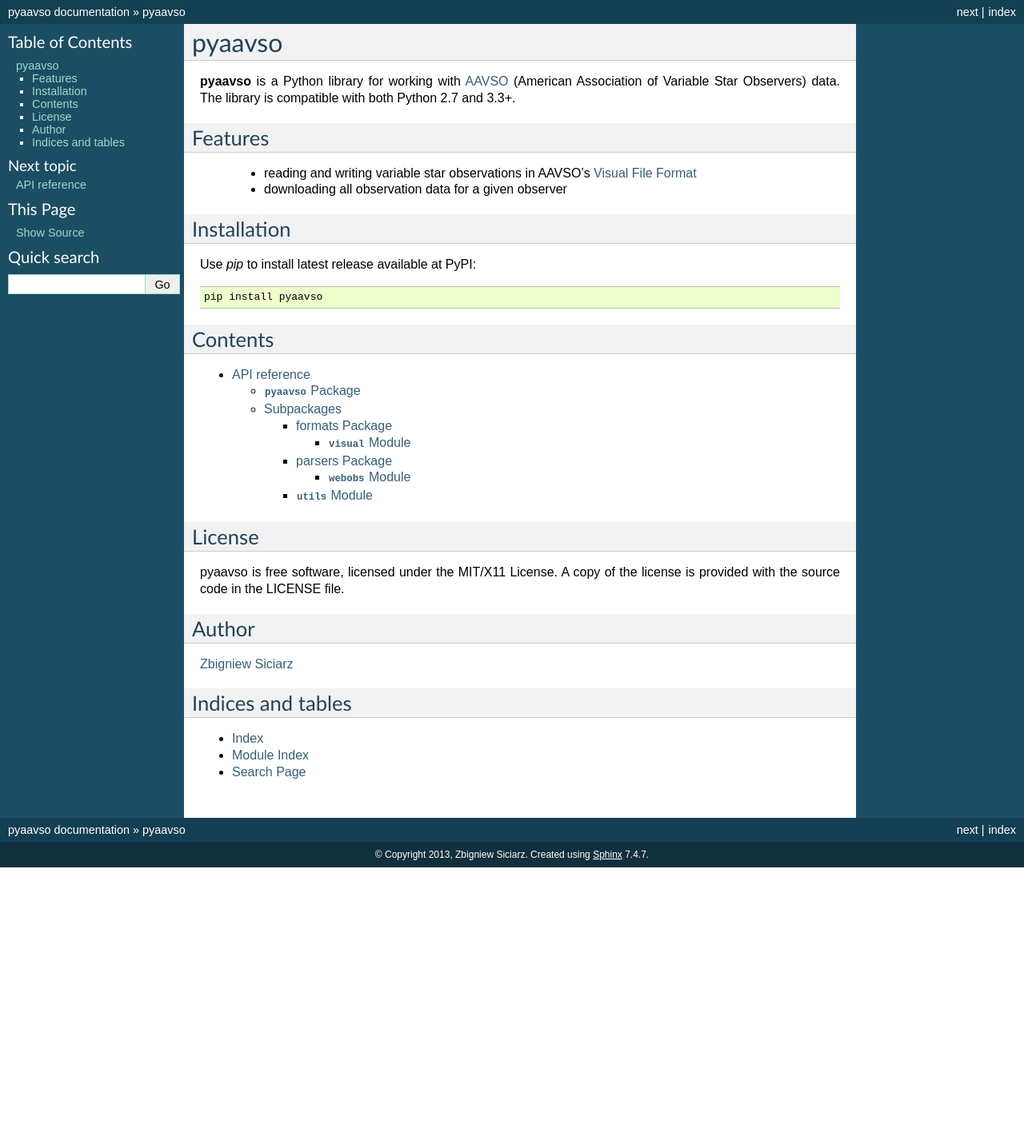
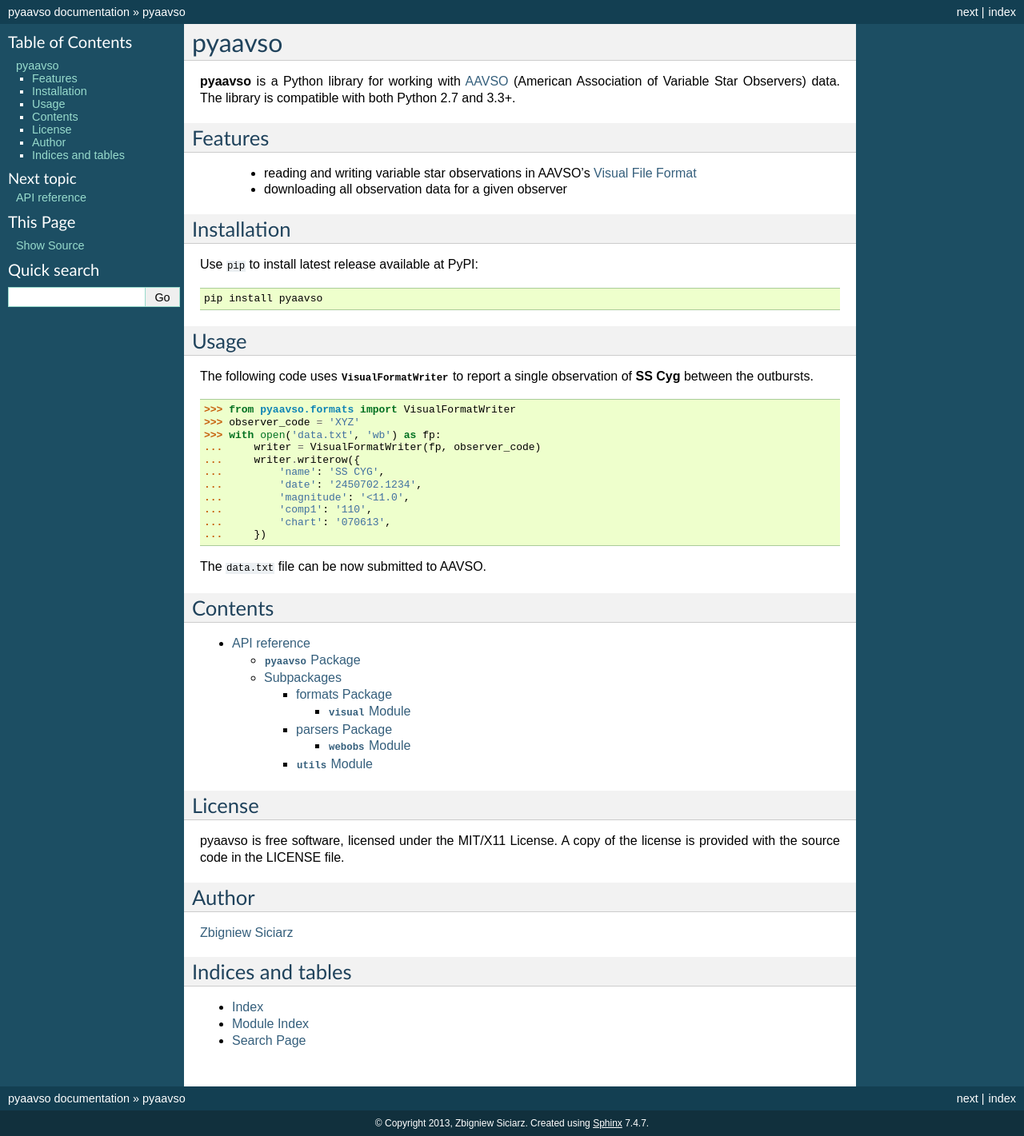
Before and after one commit to zsiciarz/pyaavso, a Sphinx documentation site: the page built from docs/index.rst, in a window 1280 px wide. Shown: the whole page at 80% size. Built offline with Sphinx 7.4.7, drawn with Linux system fonts in a browser that asks for light colours; before the commit the page ends 1085 px from its top, so only the background shows below that.

Commit message:
Introductory usage section.

```diff
--- a/docs/index.rst
+++ b/docs/index.rst
@@ -24,9 +24,29 @@
 Installation
 ============
 
-Use `pip` to install latest release available at PyPI::
+Use ``pip`` to install latest release available at PyPI::
 
     pip install pyaavso
+
+Usage
+=====
+
+The following code uses :class:`~pyaavso.formats.visual.VisualFormatWriter`
+to report a single observation of **SS Cyg** between the outbursts.
+
+    >>> from pyaavso.formats import VisualFormatWriter
+    >>> observer_code = 'XYZ'
+    >>> with open('data.txt', 'wb') as fp:
+    ...     writer = VisualFormatWriter(fp, observer_code)
+    ...     writer.writerow({
+    ...         'name': 'SS CYG',
+    ...         'date': '2450702.1234',
+    ...         'magnitude': '<11.0',
+    ...         'comp1': '110',
+    ...         'chart': '070613',
+    ...     })
+
+The ``data.txt`` file can be now submitted to AAVSO.
 
 Contents
 ========
```
